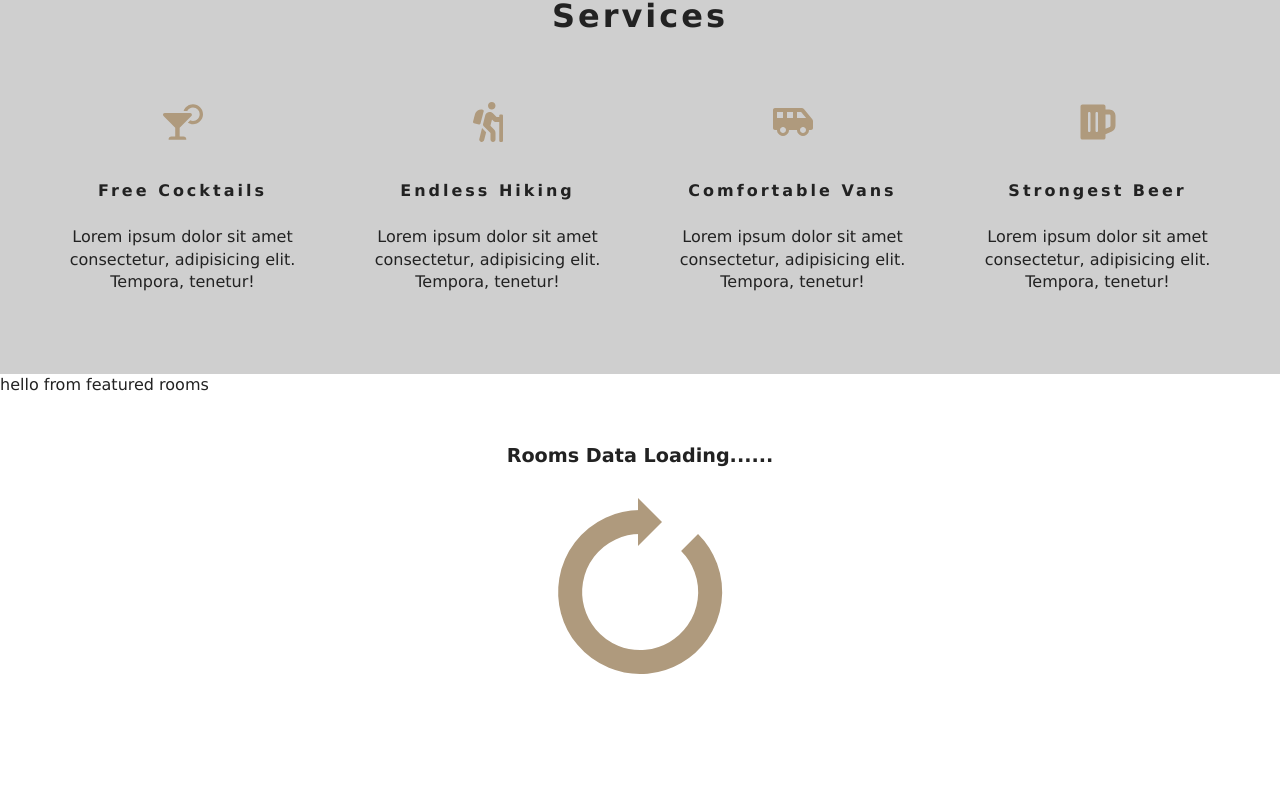
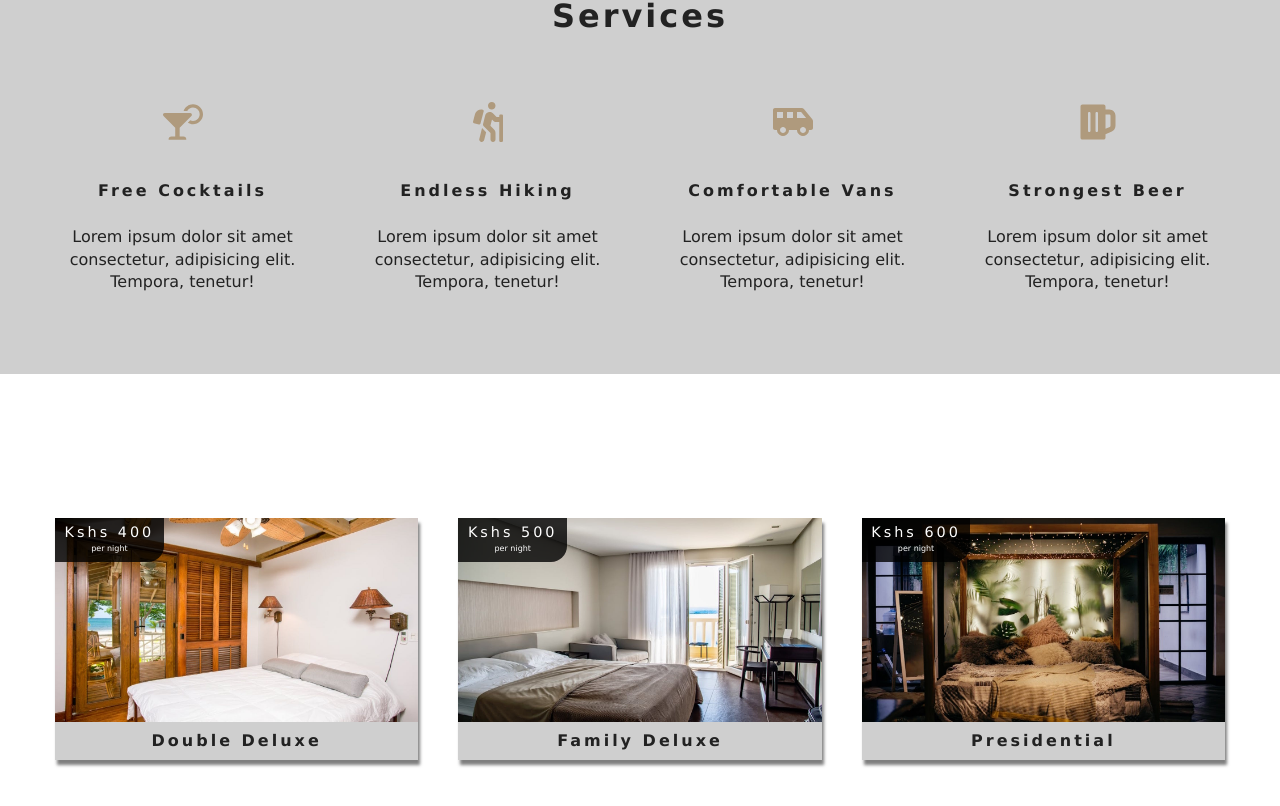
Before and after one commit to PeterOsoo/react-project-resort, a React (Create React App) app: page / in a window 1280 px wide. Shown: the part 884-1690 px from the top of the page. Before the commit the page ends 1582 px from the top, so only its background shows below. Built offline with nearby package versions, Linux system fonts and the light colour scheme; the HTML template or start-up script is replaced by a standard one.

Commit message:
Room Component

```diff
--- a/src/components/FeaturedRooms.js
+++ b/src/components/FeaturedRooms.js
@@ -2,17 +2,24 @@
 
 import { RoomContext } from "../context"
 import Loading from "./Loading"
+import Room from "./Room"
+import Title from "./Title"
 
 class FeaturedRooms extends Component {
 	static contextType = RoomContext
 	render() {
-		const { featuredRooms: rooms } = this.context
-		console.log(rooms)
+		let { loading, featuredRooms: rooms } = this.context
+
+		rooms = rooms.map(room => {
+			return <Room key={room.id} room={room}></Room>
+		})
 		return (
-			<div>
-				hello from featured rooms
-				<Loading />{" "}
-			</div>
+			<section className="featured-rooms">
+				<Title className="featured-rooms" />
+				<div className="featured-rooms-center">
+					{loading ? <Loading /> : rooms}
+				</div>
+			</section>
 		)
 	}
 }
--- /dev/null
+++ b/src/components/Room.js
@@ -0,0 +1,36 @@
+import React from "react"
+import { Link } from "react-router-dom"
+import defaultImg from "../images/room-1.jpeg"
+import PropTypes from "prop-types"
+
+const Room = ({ room }) => {
+	const { name, slug, images, price } = room
+	console.log(name)
+	return (
+		<article className="room">
+			<div className="img-container">
+				<img src={images[0] || defaultImg} alt="single room" />
+				<div className="price-top">
+					<h6>Kshs {price}</h6>
+					<p>per night</p>
+				</div>
+				<Link to={`/rooms/${slug}`} className="btn-primary room-link">
+					features
+				</Link>
+			</div>
+			<p className="room-info">{name}</p>
+		</article>
+	)
+}
+
+// check if props passed
+Room.propTypes = {
+	room: PropTypes.shape({
+		name: PropTypes.string.isRequired,
+		slug: PropTypes.string.isRequired,
+		images: PropTypes.arrayOf(PropTypes.string).isRequired,
+		price: PropTypes.number.isRequired,
+	}),
+}
+
+export default Room
--- a/src/context.js
+++ b/src/context.js
@@ -38,7 +38,7 @@
 
 	render() {
 		return (
-			<RoomContext.Provider value={"hello js"}>
+			<RoomContext.Provider value={this.state}>
 				{this.props.children}
 			</RoomContext.Provider>
 		)
```
